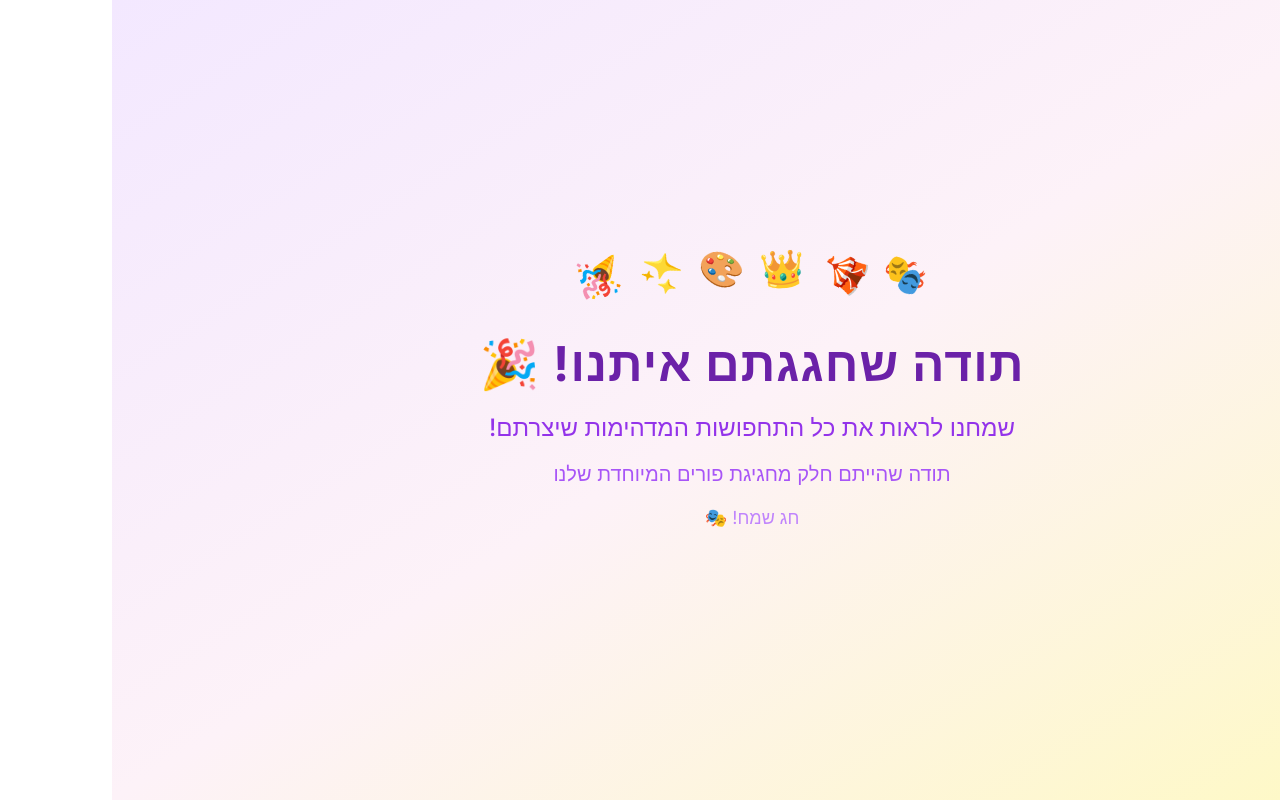
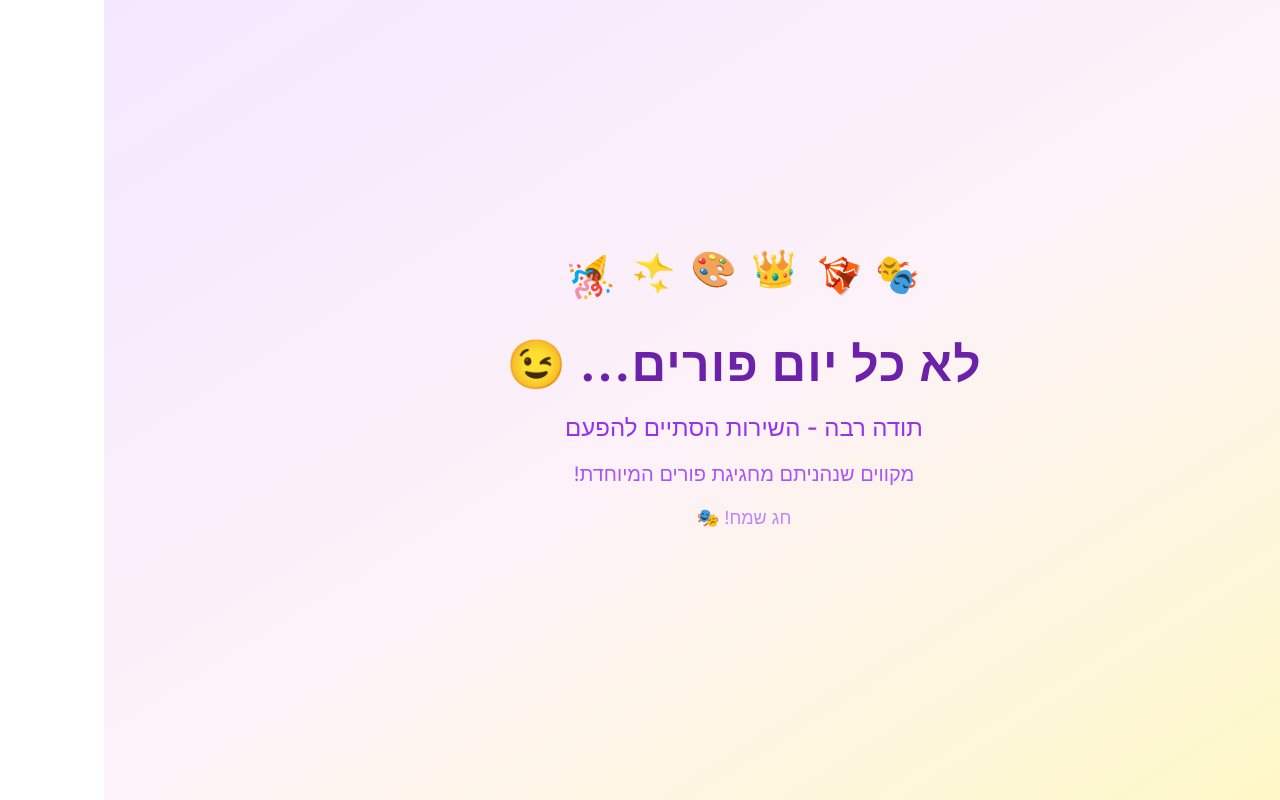
Before and after one commit to aviz85/purim-photomaker, a Next.js app: page / in a window 1280 px wide. Built offline with nearby package versions, Linux system fonts and the light colour scheme.

Commit message:
Update service disabled messages for Purim celebration with new festive text

```diff
--- a/app/api/generate/route.ts
+++ b/app/api/generate/route.ts
@@ -54,7 +54,7 @@ export async function POST(request: Request) {
   if (!IS_GENERATOR_ENABLED) {
     return NextResponse.json({
       error: 'service_disabled',
-      details: 'תודה שחגגתם איתנו! שמחנו לראות את כל התחפושות המדהימות שיצרתם. חג שמח! 🎭'
+      details: 'לא כל יום פורים... 😉 תודה רבה - השירות הסתיים להפעם. חג שמח! 🎭'
     }, { status: 503 });
   }
 
--- a/app/page.tsx
+++ b/app/page.tsx
@@ -151,7 +151,7 @@ const ServiceDisabledMessage = () => {
           animate={{ scale: 1, opacity: 1 }}
           className="text-5xl font-bold text-purple-800 mb-6 tracking-wide"
         >
-          תודה שחגגתם איתנו! 🎉
+          לא כל יום פורים... 😉
         </motion.h1>
 
         <motion.div
@@ -161,10 +161,10 @@ const ServiceDisabledMessage = () => {
           className="space-y-4"
         >
           <p className="text-2xl text-purple-600 font-medium">
-            שמחנו לראות את כל התחפושות המדהימות שיצרתם!
+            תודה רבה - השירות הסתיים להפעם
           </p>
           <p className="text-xl text-purple-500">
-            תודה שהייתם חלק מחגיגת פורים המיוחדת שלנו
+            מקווים שנהניתם מחגיגת פורים המיוחדת!
           </p>
           <p className="text-lg text-purple-400 mt-4">
             חג שמח! 🎭
```
